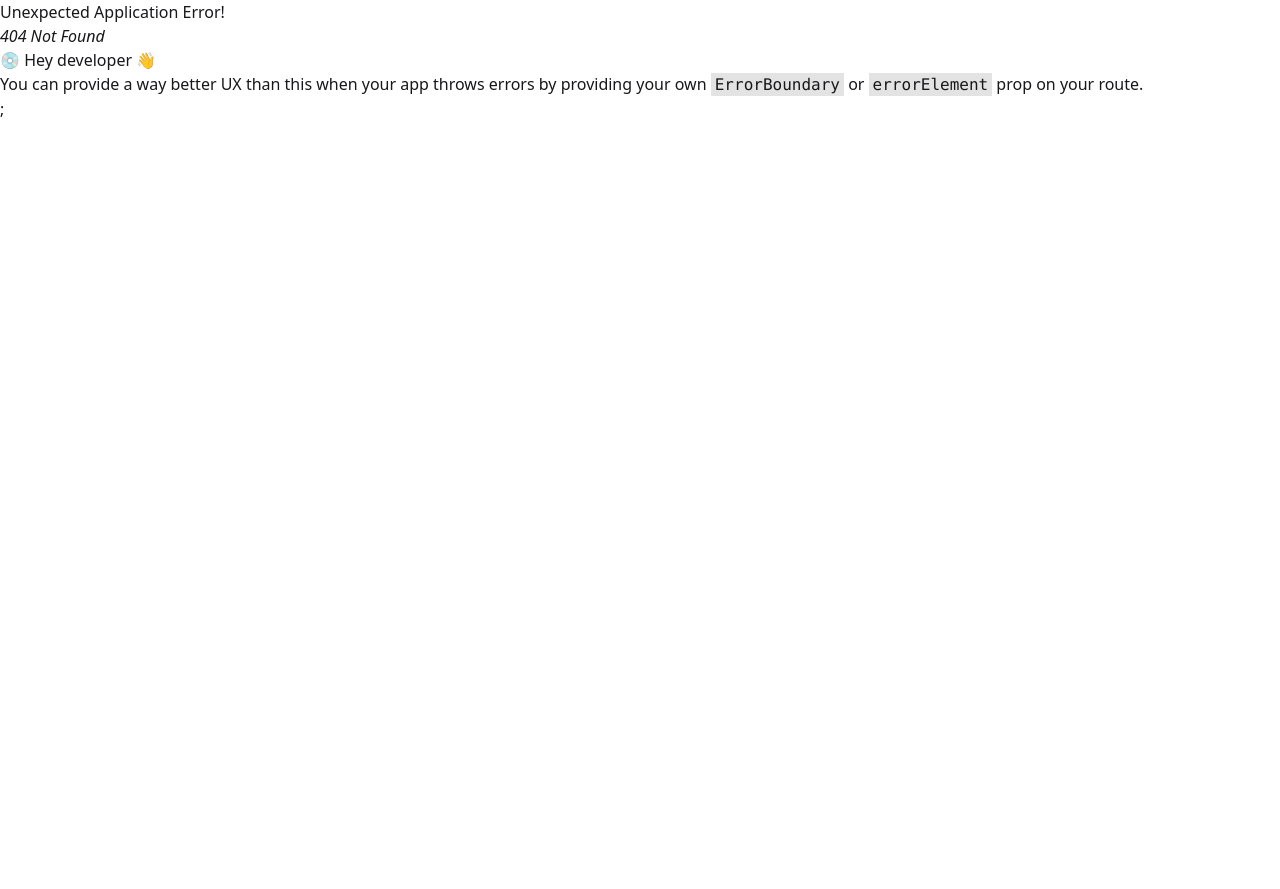
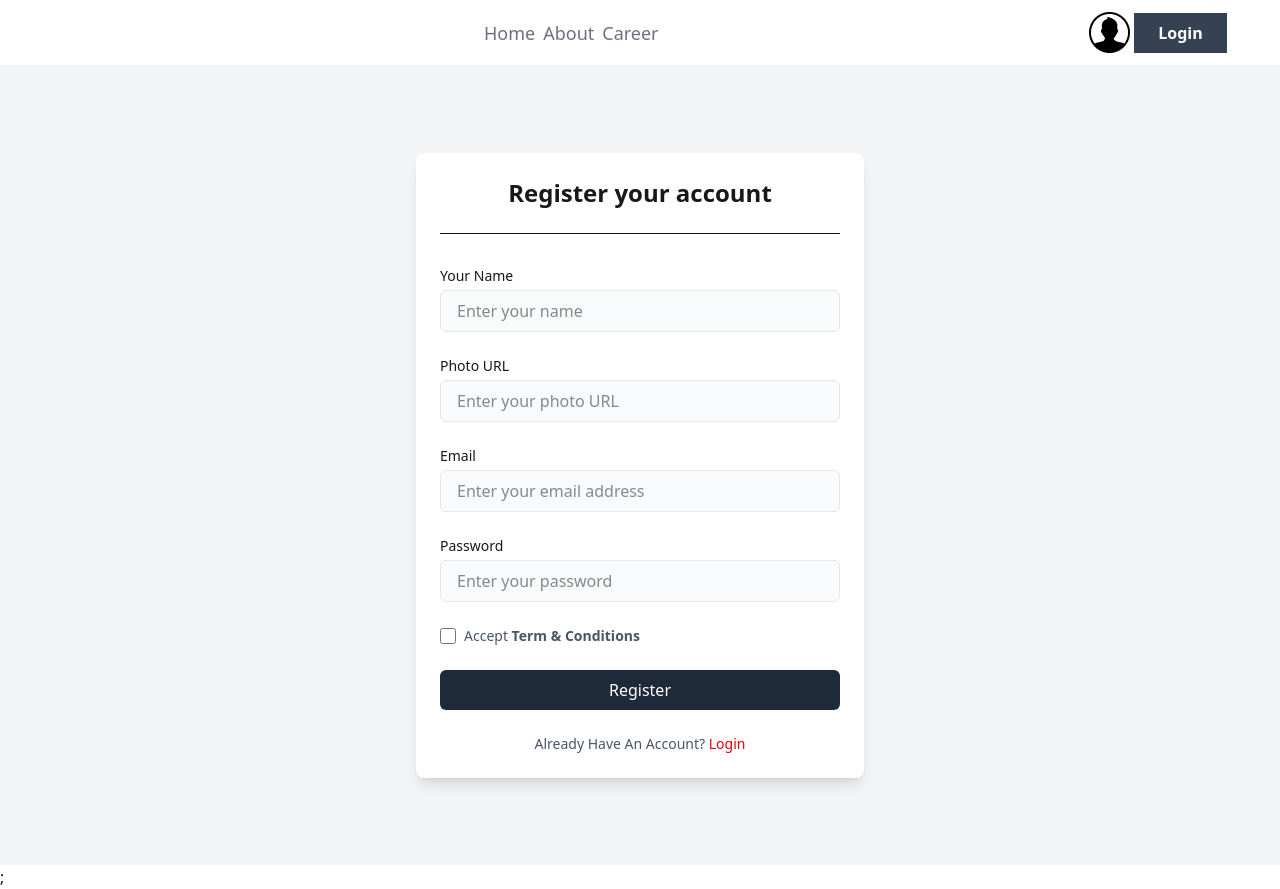
Before and after one commit to Arshad4320/dragon-news, a React (Vite) app: page /auth/register in a window 1280 px wide. Before the commit this address had no page. Before the commit the page ends 800 px from the top, so only its background shows below. Built offline with nearby package versions, Linux system fonts and the light colour scheme.

Commit message:
login and register page implemented

```diff
--- /dev/null
+++ b/src/Layouts/AuthLayout.jsx
@@ -0,0 +1,16 @@
+import React from "react";
+import Navbar from "../components/Navbar";
+import { Outlet } from "react-router-dom";
+
+const AuthLayout = () => {
+  return (
+    <div>
+      <header>
+        <Navbar />
+      </header>
+      <Outlet />
+    </div>
+  );
+};
+
+export default AuthLayout;
--- a/src/Layouts/HomeLayout.jsx
+++ b/src/Layouts/HomeLayout.jsx
@@ -20,13 +20,13 @@ class HomeLayout extends Component {
           <Navbar />
         </nav>
         <main className="w-11/12 mx-auto my-3 grid grid-cols-12 gap-4">
-          <aside className="col-span-3">
+          <aside className="col-span-3 sticky top-0 h-fit">
             <LeftSideAside />
           </aside>
           <section className="main col-span-6">
             <Outlet />
           </section>
-          <aside className="col-span-3">
+          <aside className="col-span-3 sticky top-0 h-fit">
             <RightSideAside />
           </aside>
         </main>
--- a/src/components/Navbar.jsx
+++ b/src/components/Navbar.jsx
@@ -1,5 +1,5 @@
 import React from "react";
-import { NavLink } from "react-router-dom";
+import { Link, NavLink } from "react-router-dom";
 import user from "../assets/user.png";
 const Navbar = () => {
   return (
@@ -12,9 +12,12 @@ const Navbar = () => {
       </div>
       <div className="flex items-center gap-1">
         <img src={user} alt="" />
-        <button className="bg-gray-700 text-white px-6 py-2 font-bold">
-          Login
-        </button>
+        <Link to="/auth/login">
+          {" "}
+          <button className="bg-gray-700 text-white px-6 py-2 font-bold">
+            Login
+          </button>
+        </Link>
       </div>
     </div>
   );
--- a/src/pages/Home/Home.jsx
+++ b/src/pages/Home/Home.jsx
@@ -1,7 +1,8 @@
 import React from "react";
+import { Navigate } from "react-router-dom";
 
 const Home = () => {
-  return <div>this is home page</div>;
+  return <Navigate to="/category/0" />;
 };
 
 export default Home;
--- /dev/null
+++ b/src/pages/Login/Login.jsx
@@ -0,0 +1,61 @@
+import { Link } from "react-router-dom";
+
+const Login = () => {
+  return (
+    <div className="min-h-screen flex items-center justify-center bg-gray-100">
+      <div className="bg-white shadow-lg rounded-lg p-10 w-full max-w-md">
+        <h2 className="text-2xl font-semibold text-center mb-6">
+          Login your account
+        </h2>
+
+        <hr className="mb-8" />
+
+        <form className="space-y-6">
+          {/* Email Field */}
+          <div>
+            <label className="block text-sm font-medium mb-1">
+              Email address
+            </label>
+            <input
+              type="email"
+              name="email"
+              placeholder="Enter your email address"
+              className="w-full px-4 py-2 border border-gray-200 rounded-md focus:outline-none focus:ring-2 focus:ring-gray-300 bg-gray-50"
+              required
+            />
+          </div>
+
+          {/* Password Field */}
+          <div>
+            <label className="block text-sm font-medium mb-1">Password</label>
+            <input
+              type="password"
+              name="password"
+              placeholder="Enter your password"
+              className="w-full px-4 py-2 border border-gray-200 rounded-md focus:outline-none focus:ring-2 focus:ring-gray-300 bg-gray-50"
+              required
+            />
+          </div>
+
+          {/* Submit Button */}
+          <button
+            type="submit"
+            className="w-full bg-gray-800 text-white py-2 rounded-md hover:bg-gray-900 transition"
+          >
+            Login
+          </button>
+        </form>
+
+        {/* Register Link */}
+        <p className="text-center text-sm text-gray-600 mt-6">
+          Don’t Have An Account?{" "}
+          <Link to="/auth/register" className="text-red-600 font-medium">
+            Register
+          </Link>
+        </p>
+      </div>
+    </div>
+  );
+};
+
+export default Login;
--- /dev/null
+++ b/src/pages/Register/Register.jsx
@@ -0,0 +1,95 @@
+import { Link } from "react-router-dom";
+
+const Register = () => {
+  return (
+    <div className="min-h-screen flex items-center justify-center bg-gray-100">
+      <div className="bg-white shadow-lg rounded-lg p-6 w-full max-w-md">
+        <h2 className="text-2xl font-semibold text-center mb-6">
+          Register your account
+        </h2>
+
+        <hr className="mb-8" />
+
+        <form className="space-y-6">
+          {/* Name Field */}
+          <div>
+            <label className="block text-sm font-medium mb-1">Your Name</label>
+            <input
+              type="text"
+              name="name"
+              placeholder="Enter your name"
+              className="w-full px-4 py-2 border border-gray-200 rounded-md focus:outline-none focus:ring-2 focus:ring-gray-300 bg-gray-50"
+              required
+            />
+          </div>
+
+          {/* Photo URL Field */}
+          <div>
+            <label className="block text-sm font-medium mb-1">Photo URL</label>
+            <input
+              type="text"
+              name="photo"
+              placeholder="Enter your photo URL"
+              className="w-full px-4 py-2 border border-gray-200 rounded-md focus:outline-none focus:ring-2 focus:ring-gray-300 bg-gray-50"
+            />
+          </div>
+
+          {/* Email Field */}
+          <div>
+            <label className="block text-sm font-medium mb-1">Email</label>
+            <input
+              type="email"
+              name="email"
+              placeholder="Enter your email address"
+              className="w-full px-4 py-2 border border-gray-200 rounded-md focus:outline-none focus:ring-2 focus:ring-gray-300 bg-gray-50"
+              required
+            />
+          </div>
+
+          {/* Password Field */}
+          <div>
+            <label className="block text-sm font-medium mb-1">Password</label>
+            <input
+              type="password"
+              name="password"
+              placeholder="Enter your password"
+              className="w-full px-4 py-2 border border-gray-200 rounded-md focus:outline-none focus:ring-2 focus:ring-gray-300 bg-gray-50"
+              required
+            />
+          </div>
+
+          {/* Terms Checkbox */}
+          <div className="flex items-center space-x-2">
+            <input
+              type="checkbox"
+              id="terms"
+              className="w-4 h-4 border-gray-300 rounded"
+              required
+            />
+            <label htmlFor="terms" className="text-sm text-gray-600">
+              Accept <span className="font-semibold">Term & Conditions</span>
+            </label>
+          </div>
+
+          {/* Submit Button */}
+          <button
+            type="submit"
+            className="w-full bg-gray-800 text-white py-2 rounded-md hover:bg-gray-900 transition"
+          >
+            Register
+          </button>
+        </form>
+
+        {/* Login Link */}
+        <p className="text-center text-sm text-gray-600 mt-6">
+          Already Have An Account?{" "}
+          <Link to="/auth/login" className="text-red-600 font-medium">
+            Login
+          </Link>
+        </p>
+      </div>
+    </div>
+  );
+};
+
+export default Register;
```
Also changed, not shown: src/Router/Router.jsx (+17 -0 lines).
